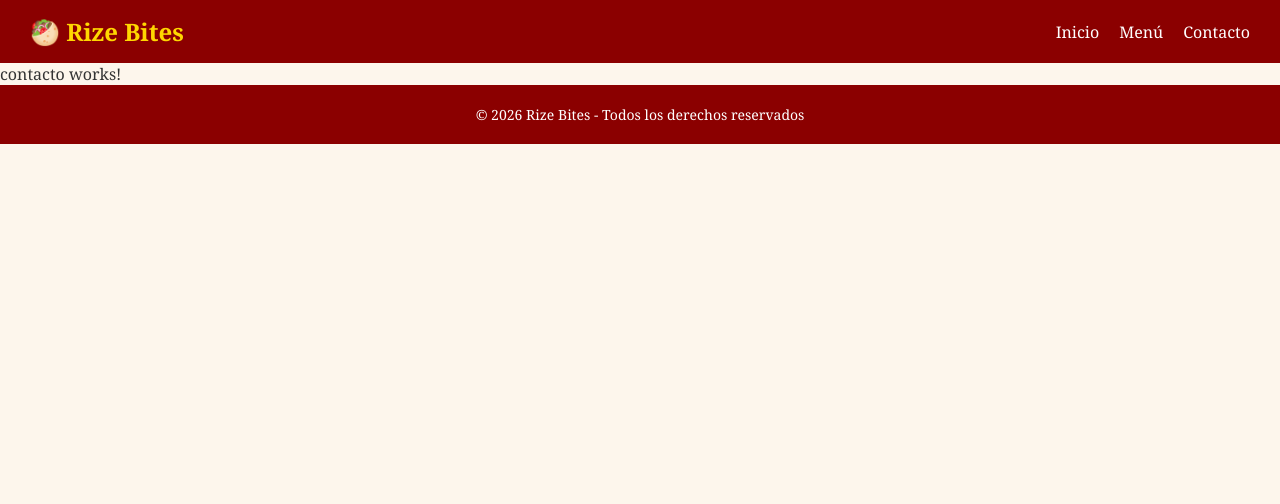
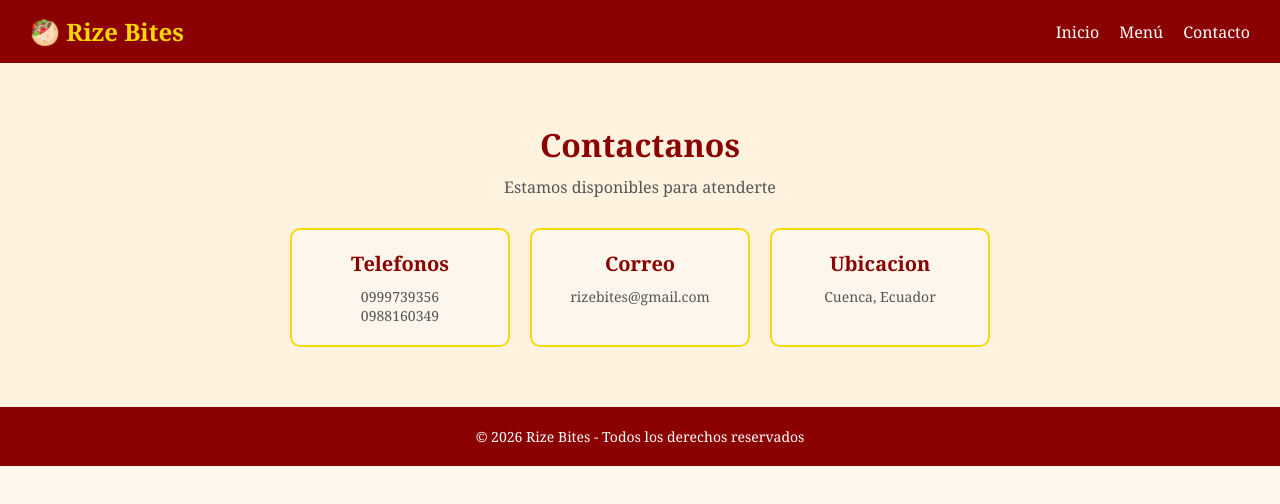
Before and after one commit to luu-lui/Trabajo-Colaborativo-Git, an Angular app: page /contacto in a window 1280 px wide. Shown: the top 504 px of the page. Built offline with nearby package versions, Linux system fonts and the light colour scheme.

Commit message:
Agrego mi parte

```diff
--- a/src/app/componentes/contacto/contacto.component.css
+++ b/src/app/componentes/contacto/contacto.component.css
@@ -0,0 +1,95 @@
+.contacto {
+    padding: 60px 30px;
+    text-align: center;
+    background-color: #fff3e0;
+}
+
+.contacto h2 {
+    font-size: 32px;
+    color: #8B0000;
+    margin-bottom: 10px;
+}
+
+.contacto-desc {
+    font-size: 16px;
+    color: #555;
+    margin-bottom: 30px;
+}
+
+.form-container {
+    display: flex;
+    justify-content: center;
+}
+
+form {
+    display: flex;
+    flex-direction: column;
+    gap: 15px;
+    width: 300px;
+}
+
+input, textarea {
+    padding: 10px;
+    border: 2px solid #FFD700;
+    border-radius: 5px;
+    font-size: 14px;
+}
+
+textarea {
+    height: 100px;
+    resize: none;
+}
+
+button {
+    background-color: #8B0000;
+    color: white;
+    padding: 10px;
+    border: none;
+    border-radius: 5px;
+    font-size: 16px;
+    cursor: pointer;
+}
+
+button:hover {
+    background-color: #FFD700;
+    color: #8B0000;
+}
+
+/* INFO SECTION */
+
+.info {
+    padding: 60px 30px;
+    text-align: center;
+    background-color: #fff;
+}
+
+.info h2 {
+    font-size: 32px;
+    color: #8B0000;
+    margin-bottom: 30px;
+}
+.cards {
+    display: flex;
+    justify-content: center;
+    flex-wrap: wrap;
+    gap: 20px;
+}
+
+.card {
+    background-color: #fdf6ec;
+    border: 2px solid #FFD700;
+    border-radius: 10px;
+    padding: 20px;
+    width: 220px;
+}
+
+.card h3 {
+    font-size: 20px;
+    color: #8B0000;
+    margin-bottom: 10px;
+}
+
+.card p {
+    font-size: 14px;
+    color: #555;
+}
--- a/src/app/componentes/contacto/contacto.component.html
+++ b/src/app/componentes/contacto/contacto.component.html
@@ -1 +1,24 @@
-<p>contacto works!</p>
+<section class="contacto">
+    <h2>Contactanos</h2>
+    <p class="contacto-desc">
+        Estamos disponibles para atenderte
+    </p>
+
+    <div class="cards">
+        <div class="card">
+            <h3>Telefonos</h3>
+            <p>0999739356</p>
+            <p>0988160349</p>
+        </div>
+
+        <div class="card">
+            <h3>Correo</h3>
+            <p>rizebites&#64;gmail.com</p>
+        </div>
+
+        <div class="card">
+            <h3>Ubicacion</h3>
+            <p>Cuenca, Ecuador</p>
+        </div>
+    </div>
+</section>
```
